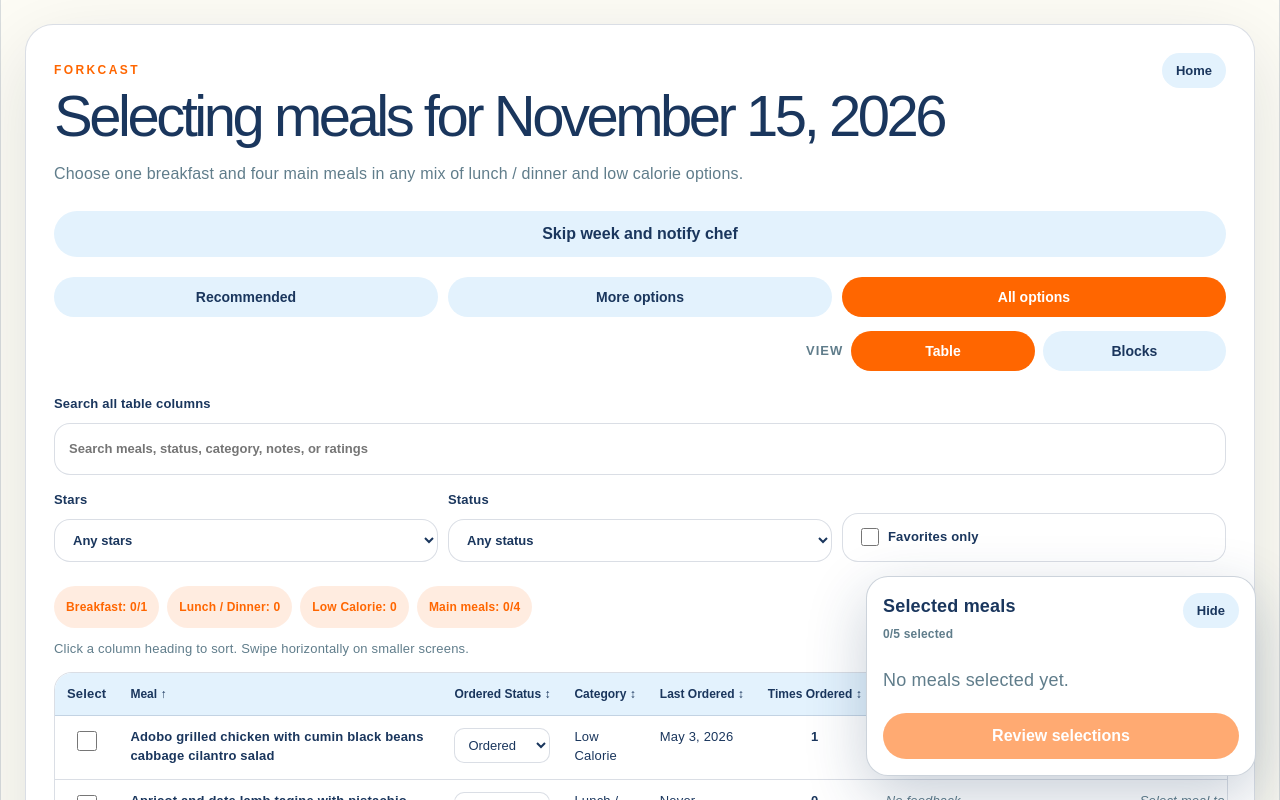
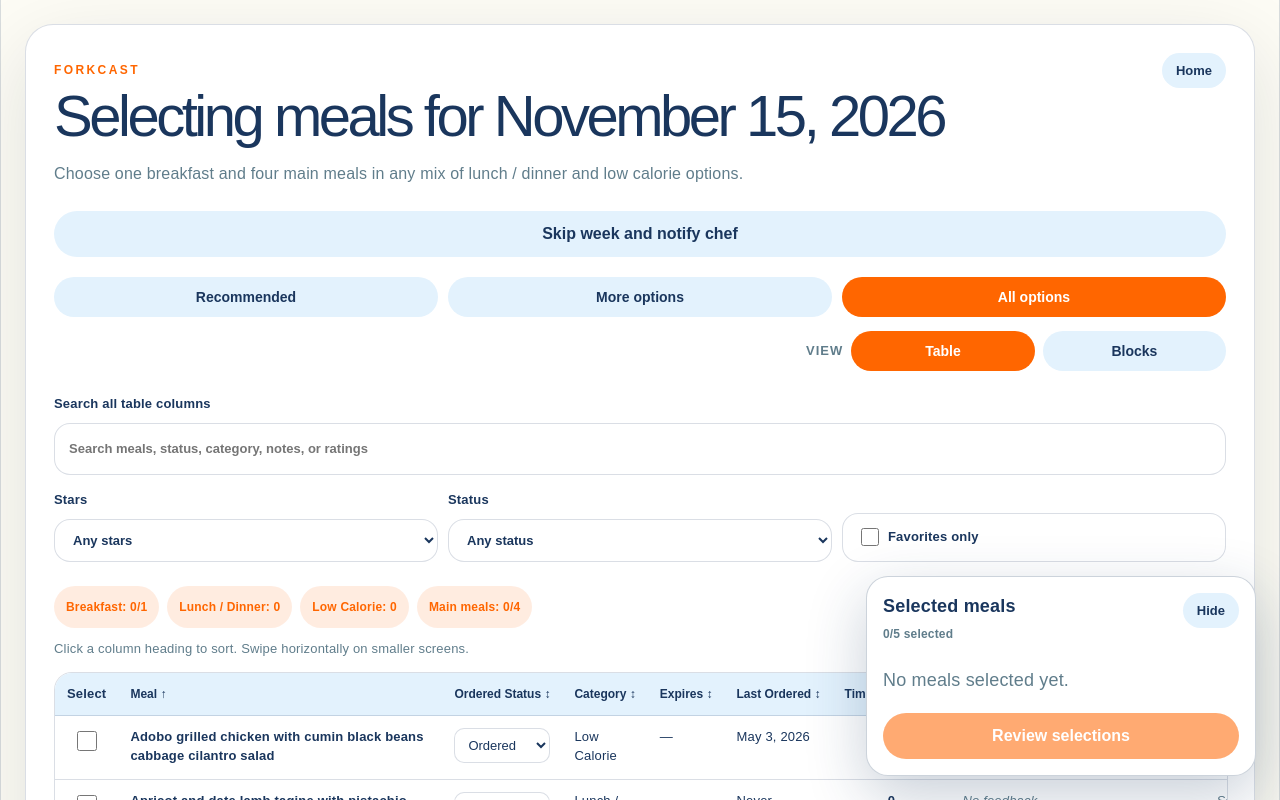
Before and after one commit to meshulallc-bit/forkcast, a React (Vite) app: page / in a window 1280 px wide. Both pictures are taken after a click on the button "View all meal options". Shown: the top 800 px of the page. Built offline with nearby package versions, Linux system fonts and the light colour scheme.

Commit message:
Add seasonal menu expiration

```diff
--- a/src/App.css
+++ b/src/App.css
@@ -977,7 +977,7 @@ button:disabled {
 
 .menu-table {
   width: 100%;
-  min-width: 1500px;
+  min-width: 1620px;
   border-collapse: separate;
   border-spacing: 0;
   color: var(--forkcast-navy);
@@ -1510,7 +1510,7 @@ button:disabled {
   }
 
   .menu-table {
-    min-width: 1500px;
+    min-width: 1620px;
   }
 
   .selection-tray {
--- a/src/App.tsx
+++ b/src/App.tsx
@@ -10,7 +10,7 @@ type ChefNotes = Record<string, string>
 type MealOverrides = Record<string, Partial<Meal>>
 type Screen = 'home' | 'pick' | 'review' | 'history'
 type MenuView = 'block' | 'table'
-type TableSortKey = 'description' | 'status' | 'category' | 'lastOrderedDate' | 'timesOrdered' | 'feedback' | 'chefNotes' | 'lynnRating' | 'davidRating'
+type TableSortKey = 'description' | 'status' | 'category' | 'expiresAt' | 'lastOrderedDate' | 'timesOrdered' | 'feedback' | 'chefNotes' | 'lynnRating' | 'davidRating'
 type NewMealDraft = { category: MealCategory; description: string }
 type ImportMealDraft = { text: string }
 type ImportMealEntry = { description: string; category: MealCategory }
@@ -431,15 +431,17 @@ function App() {
     submittedWeeksByDate.set(week.weekOf, importedWeek ? mergeWeeklySelections(importedWeek, week) : week)
   }
   const allSubmittedWeeks = Array.from(submittedWeeksByDate.values()).sort((a, b) => b.weekOf.localeCompare(a.weekOf))
+  const today = new Date()
   const completedWeekSet = new Set(allSubmittedWeeks.map((week) => week.weekOf))
   for (const [weekOf, draft] of Object.entries(storedData.selectionDrafts)) {
     const draftMeals = draft.selectedMealIds.map((id) => mealById.get(id)).filter((meal): meal is Meal => Boolean(meal))
     const draftIsComplete = draft.selectedMealIds.length === 5
+      && draftMeals.length === 5
+      && draftMeals.every((meal) => !isMealArchivedForSelection(meal, weekOf))
       && draftMeals.filter((meal) => meal.category === 'breakfast').length === 1
       && draftMeals.filter((meal) => meal.category !== 'breakfast').length === 4
     if (draftIsComplete) completedWeekSet.add(weekOf)
   }
-  const today = new Date()
   const currentWeekOf = sundayForDate(today)
   const saturdayTargetWeek = today.getDay() === 6 ? toIsoDate(addDays(today, 8)) : null
   const showSaturdaySelectPrompt = saturdayTargetWeek ? !completedWeekSet.has(saturdayTargetWeek) : false
@@ -448,7 +450,10 @@ function App() {
   const selectedMeals = selectedMealIds.map((id) => mealById.get(id)).filter((meal): meal is Meal => Boolean(meal))
   const selectedBreakfastCount = selectedMeals.filter((meal) => meal.category === 'breakfast').length
   const selectedMainCount = selectedMeals.filter((meal) => meal.category !== 'breakfast').length
-  const selectionIsComplete = selectedMealIds.length === 5 && selectedBreakfastCount === 1 && selectedMainCount === 4
+  const selectionIsComplete = selectedMealIds.length === 5
+    && selectedBreakfastCount === 1
+    && selectedMainCount === 4
+    && selectedMeals.every((meal) => !isMealArchivedForSelection(meal))
 
   useEffect(() => {
     if (!selectedWeekOf || (screen !== 'pick' && screen !== 'review')) return
@@ -765,8 +770,12 @@ function App() {
 
   function startWeekSelection(weekOf: string) {
     const draft = storedData.selectionDrafts[weekOf]
+    const availableSelectedMealIds = (draft?.selectedMealIds ?? []).filter((mealId) => {
+      const meal = mealById.get(mealId)
+      return meal && !isMealArchivedForSelection(meal, weekOf)
+    })
     setSelectedWeekOf(weekOf)
-    setSelectedMealIds(draft?.selectedMealIds ?? [])
+    setSelectedMealIds(availableSelectedMealIds)
     setQuantities(draft?.quantities ?? {})
     setChefNotes(draft?.chefNotes ?? {})
     setExtraSmall(draft?.extraSmall ?? 2)
@@ -1018,6 +1027,7 @@ function App() {
   function sortedMealsForCategory(category: MealCategory) {
     const sortedMeals = meals
       .filter((meal) => meal.category === category)
+      .filter((meal) => !isMealArchivedForSelection(meal))
       .filter((meal) => optionMode === 'all' || meal.status !== 'doNotOrderAgain')
       .sort((a, b) => {
         const scoreDiff = recommendationScore(b) - recommendationScore(a)
@@ -1062,6 +1072,7 @@ function App() {
       meal.description,
       statusLabels[meal.status],
       categoryLabels[meal.category],
+      meal.expiresAt ? `Expires ${meal.expiresAt} ${formatWeek(meal.expiresAt)}` : 'No expiration',
       meal.lastOrderedDate,
       formatLastOrdered(meal.lastOrderedDate),
       String(meal.timesOrdered),
@@ -1077,6 +1088,7 @@ function App() {
     if (key === 'description') return normalizeDescription(meal.description)
     if (key === 'status') return statusLabels[meal.status]
     if (key === 'category') return categoryLabels[meal.category]
+    if (key === 'expiresAt') return meal.expiresAt ?? ''
     if (key === 'lastOrderedDate') return meal.lastOrderedDate.match(/^\d{4}-\d{2}-\d{2}$/) ? meal.lastOrderedDate : ''
     if (key === 'timesOrdered') return meal.timesOrdered
     if (key === 'feedback') return normalizeDescription(feedbackNotesForMeal(meal).map((note) => note.text).join(' '))
@@ -1103,6 +1115,11 @@ function App() {
     setTableSort((current) => current.key === key
       ? { key, direction: current.direction === 'asc' ? 'desc' : 'asc' }
       : { key, direction: 'asc' })
+  }
+
+  function isMealArchivedForSelection(meal: Meal, weekOf = selectedWeekOf || currentWeekOf) {
+    if (!meal.expiresAt) return false
+    return toIsoDate(today) > meal.expiresAt || weekOf > meal.expiresAt
   }
 
   function selectionDisabled(meal: Meal) {
@@ -1169,7 +1186,9 @@ function App() {
   const chefEmail = generatedEmail || (selectedWeekOf ? buildChefEmail() : '')
 
   function saveSelectedWeek() {
-    if (!selectionIsComplete) return ''
+    const currentDate = toIsoDate(new Date())
+    const hasExpiredSelection = selectedMeals.some((meal) => meal.expiresAt && (currentDate > meal.expiresAt || selectedWeekOf > meal.expiresAt))
+    if (!selectionIsComplete || hasExpiredSelection) return ''
 
     const submittedWeek: WeeklySelection = {
       weekOf: selectedWeekOf,
@@ -1401,6 +1420,7 @@ function App() {
             {renderRatingControl(meal, 'David', toIsoDate(new Date()), meal.davidRating)}
             {renderRatingControl(meal, 'Lynn', toIsoDate(new Date()), meal.lynnRating)}
             {avgRating !== null && <span>Average rating: {avgRating.toFixed(1)}/5 ({ratingCount})</span>}
+            {meal.expiresAt && <span>Available through: {formatLastOrdered(meal.expiresAt)}</span>}
             <span>Last ordered: {formatLastOrdered(meal.lastOrderedDate)}</span>
             <span>Times ordered: {meal.timesOrdered}</span>
             {orderedDates.length > 1 && <span>Ordered dates: {orderedDates.map(formatLastOrdered).join(', ')}</span>}
@@ -1489,6 +1509,7 @@ function App() {
             </select>
           ) : categoryLabels[meal.category]}
         </td>
+        <td>{meal.expiresAt ? formatLastOrdered(meal.expiresAt) : '—'}</td>
         <td>{formatLastOrdered(meal.lastOrderedDate)}</td>
         <td className="numeric-table-cell">{meal.timesOrdered}</td>
         <td className="feedback-column">
@@ -1877,7 +1898,7 @@ function App() {
           )}
           {(optionMode === 'all' || menuView === 'table') && (
             <datalist id="meal-search-options">
-              {meals.map((meal) => <option value={meal.description} key={meal.id} />)}
+              {meals.filter((meal) => !isMealArchivedForSelection(meal)).map((meal) => <option value={meal.description} key={meal.id} />)}
             </datalist>
           )}
           {optionMode === 'all' && (
@@ -1924,7 +1945,7 @@ function App() {
                   <div className="section-heading">
                     <div>
                       <h2>{categoryLabels[category]}</h2>
-                      <p>{category === 'breakfast' ? `Choose 1. Selected ${count} of 1.` : `Recommended ${target}. Selected ${count} here and ${mainSelectedCount} of 4 main meals total.`} Showing {visibleMeals.length} of {meals.filter((meal) => meal.category === category).length} menu options.</p>
+                      <p>{category === 'breakfast' ? `Choose 1. Selected ${count} of 1.` : `Recommended ${target}. Selected ${count} here and ${mainSelectedCount} of 4 main meals total.`} Showing {visibleMeals.length} of {meals.filter((meal) => meal.category === category && !isMealArchivedForSelection(meal)).length} menu options.</p>
                     </div>
                     <span className={categoryComplete ? 'complete-pill' : 'open-pill'}>{categoryComplete ? 'Complete' : `${slotsLeft} ${category === 'breakfast' ? 'breakfast' : 'main'} left`}</span>
                   </div>
@@ -1949,6 +1970,7 @@ function App() {
                         {renderSortableTableHeader('Meal', 'description')}
                         {renderSortableTableHeader('Ordered Status', 'status')}
                         {renderSortableTableHeader('Category', 'category')}
+                        {renderSortableTableHeader('Expires', 'expiresAt')}
                         {renderSortableTableHeader('Last Ordered', 'lastOrderedDate')}
                         {renderSortableTableHeader('Times Ordered', 'timesOrdered')}
                         {renderSortableTableHeader('Feedback Notes', 'feedback')}
@@ -1961,7 +1983,7 @@ function App() {
                     <tbody>
                       {tableMeals.length > 0
                         ? tableMeals.map(renderMealTableRow)
-                        : <tr><td className="empty-table-row" colSpan={11}>No meals match the current search and filters.</td></tr>}
+                        : <tr><td className="empty-table-row" colSpan={12}>No meals match the current search and filters.</td></tr>}
                     </tbody>
                   </table>
                 </div>
--- a/src/mealData.ts
+++ b/src/mealData.ts
@@ -13,6 +13,7 @@ export type Meal = {
   timesOrdered: number
   davidNote?: string
   lynnNote?: string
+  expiresAt?: string
 }
 
 export const meals: Meal[] = [
@@ -2703,5 +2704,245 @@ export const meals: Meal[] = [
     "timesOrdered": 0,
     "davidNote": "",
     "lynnNote": ""
+  },
+  {
+    "id": "breakfast-burrito-sweet-potato-egg-chive-mozzarella-whole-wheat-tortilla",
+    "category": "breakfast",
+    "description": "Burrito sweet potato egg chive mozzarella (whole wheat tortilla)",
+    "davidRating": null,
+    "lynnRating": null,
+    "status": "notOrdered",
+    "comments": "",
+    "recommendedBecause": "Seasonal menu available through March 31, 2027.",
+    "lastOrderedDate": "Never",
+    "timesOrdered": 0,
+    "davidNote": "",
+    "lynnNote": "",
+    "expiresAt": "2027-03-31"
+  },
+  {
+    "id": "breakfast-paprika-potato-and-egg-bake-with-beets-and-turkey-bacon",
+    "category": "breakfast",
+    "description": "Paprika potato and egg bake with beets and turkey bacon",
+    "davidRating": null,
+    "lynnRating": null,
+    "status": "notOrdered",
+    "comments": "",
+    "recommendedBecause": "Seasonal menu available through March 31, 2027.",
+    "lastOrderedDate": "Never",
+    "timesOrdered": 0,
+    "davidNote": "",
+    "lynnNote": "",
+    "expiresAt": "2027-03-31"
+  },
+  {
+    "id": "breakfast-egg-lentil-and-veggies-tortilla-quiche",
+    "category": "breakfast",
+    "description": "Egg lentil and veggies tortilla quiche",
+    "davidRating": null,
+    "lynnRating": null,
+    "status": "notOrdered",
+    "comments": "",
+    "recommendedBecause": "Seasonal menu available through March 31, 2027.",
+    "lastOrderedDate": "Never",
+    "timesOrdered": 0,
+    "davidNote": "",
+    "lynnNote": "",
+    "expiresAt": "2027-03-31"
+  },
+  {
+    "id": "breakfast-pecan-pie-baked-oats-healthy-version",
+    "category": "breakfast",
+    "description": "Pecan pie baked oats ( healthy version)",
+    "davidRating": null,
+    "lynnRating": null,
+    "status": "notOrdered",
+    "comments": "",
+    "recommendedBecause": "Seasonal menu available through March 31, 2027.",
+    "lastOrderedDate": "Never",
+    "timesOrdered": 0,
+    "davidNote": "",
+    "lynnNote": "",
+    "expiresAt": "2027-03-31"
+  },
+  {
+    "id": "breakfast-ham-and-cheddar-cheese-chive-egg-bites",
+    "category": "breakfast",
+    "description": "Ham and cheddar cheese chive egg bites",
+    "davidRating": null,
+    "lynnRating": null,
+    "status": "notOrdered",
+    "comments": "",
+    "recommendedBecause": "Seasonal menu available through March 31, 2027.",
+    "lastOrderedDate": "Never",
+    "timesOrdered": 0,
+    "davidNote": "",
+    "lynnNote": "",
+    "expiresAt": "2027-03-31"
+  },
+  {
+    "id": "lunchDinner-curried-shredded-chicken-and-rice-salad",
+    "category": "lunchDinner",
+    "description": "Curried shredded chicken and rice salad",
+    "davidRating": null,
+    "lynnRating": null,
+    "status": "notOrdered",
+    "comments": "",
+    "recommendedBecause": "Seasonal menu available through March 31, 2027.",
+    "lastOrderedDate": "Never",
+    "timesOrdered": 0,
+    "davidNote": "",
+    "lynnNote": "",
+    "expiresAt": "2027-03-31"
+  },
+  {
+    "id": "lunchDinner-potato-crusted-shredded-chicken-pot-pie",
+    "category": "lunchDinner",
+    "description": "Potato crusted shredded chicken pot pie",
+    "davidRating": null,
+    "lynnRating": null,
+    "status": "notOrdered",
+    "comments": "",
+    "recommendedBecause": "Seasonal menu available through March 31, 2027.",
+    "lastOrderedDate": "Never",
+    "timesOrdered": 0,
+    "davidNote": "",
+    "lynnNote": "",
+    "expiresAt": "2027-03-31"
+  },
+  {
+    "id": "lunchDinner-hamburger-bake-w-cheese-and-sesame-topped-phyllo-cabbage-w-dipping-sauce",
+    "category": "lunchDinner",
+    "description": "Hamburger bake w cheese and sesame topped phyllo cabbage w (dipping sauce)",
+    "davidRating": null,
+    "lynnRating": null,
+    "status": "notOrdered",
+    "comments": "",
+    "recommendedBecause": "Seasonal menu available through March 31, 2027.",
+    "lastOrderedDate": "Never",
+    "timesOrdered": 0,
+    "davidNote": "",
+    "lynnNote": "",
+    "expiresAt": "2027-03-31"
+  },
+  {
+    "id": "lunchDinner-saucy-paprika-chicken-bake-with-cabbage-and-white-beans-w-white-rice",
+    "category": "lunchDinner",
+    "description": "Saucy paprika chicken bake with cabbage and white beans w white rice",
+    "davidRating": null,
+    "lynnRating": null,
+    "status": "notOrdered",
+    "comments": "",
+    "recommendedBecause": "Seasonal menu available through March 31, 2027.",
+    "lastOrderedDate": "Never",
+    "timesOrdered": 0,
+    "davidNote": "",
+    "lynnNote": "",
+    "expiresAt": "2027-03-31"
+  },
+  {
+    "id": "lunchDinner-dirty-cabbage-bowl-with-andouille-chicken-sausage-and-hamburger-or-bison",
+    "category": "lunchDinner",
+    "description": "Dirty cabbage bowl with andouille chicken sausage and hamburger or bison",
+    "davidRating": null,
+    "lynnRating": null,
+    "status": "notOrdered",
+    "comments": "",
+    "recommendedBecause": "Seasonal menu available through March 31, 2027.",
+    "lastOrderedDate": "Never",
+    "timesOrdered": 0,
+    "davidNote": "",
+    "lynnNote": "",
+    "expiresAt": "2027-03-31"
+  },
+  {
+    "id": "lunchDinner-cajun-chicken-salad-pita-sandwiches-or-over-a-bed-of-cabbage",
+    "category": "lunchDinner",
+    "description": "Cajun chicken salad pita sandwiches or over a bed of cabbage",
+    "davidRating": null,
+    "lynnRating": null,
+    "status": "notOrdered",
+    "comments": "",
+    "recommendedBecause": "Seasonal menu available through March 31, 2027.",
+    "lastOrderedDate": "Never",
+    "timesOrdered": 0,
+    "davidNote": "",
+    "lynnNote": "",
+    "expiresAt": "2027-03-31"
+  },
+  {
+    "id": "lunchDinner-grilled-teriyaki-chicken-broccoli-and-white-rice-coconut-aminos",
+    "category": "lunchDinner",
+    "description": "Grilled teriyaki chicken broccoli and white rice ( coconut aminos)",
+    "davidRating": null,
+    "lynnRating": null,
+    "status": "notOrdered",
+    "comments": "",
+    "recommendedBecause": "Seasonal menu available through March 31, 2027.",
+    "lastOrderedDate": "Never",
+    "timesOrdered": 0,
+    "davidNote": "",
+    "lynnNote": "",
+    "expiresAt": "2027-03-31"
+  },
+  {
+    "id": "lowCalorie-filet-with-cranberry-horseradish-relish-and-roasted-sweet-potatoes",
+    "category": "lowCalorie",
+    "description": "Filet with cranberry horseradish relish and roasted sweet potatoes",
+    "davidRating": null,
+    "lynnRating": null,
+    "status": "notOrdered",
+    "comments": "",
+    "recommendedBecause": "Seasonal menu available through March 31, 2027.",
+    "lastOrderedDate": "Never",
+    "timesOrdered": 0,
+    "davidNote": "",
+    "lynnNote": "",
+    "expiresAt": "2027-03-31"
+  },
+  {
+    "id": "lowCalorie-balsamic-grilled-chicken-with-cranberry-cabbage-salad",
+    "category": "lowCalorie",
+    "description": "Balsamic Grilled chicken with cranberry cabbage salad",
+    "davidRating": null,
+    "lynnRating": null,
+    "status": "notOrdered",
+    "comments": "",
+    "recommendedBecause": "Seasonal menu available through March 31, 2027.",
+    "lastOrderedDate": "Never",
+    "timesOrdered": 0,
+    "davidNote": "",
+    "lynnNote": "",
+    "expiresAt": "2027-03-31"
+  },
+  {
+    "id": "lowCalorie-marinated-baked-chicken-with-festive-squash-and-farro-salad",
+    "category": "lowCalorie",
+    "description": "Marinated baked chicken with festive squash and farro salad",
+    "davidRating": null,
+    "lynnRating": null,
+    "status": "notOrdered",
+    "comments": "",
+    "recommendedBecause": "Seasonal menu available through March 31, 2027.",
+    "lastOrderedDate": "Never",
+    "timesOrdered": 0,
+    "davidNote": "",
+    "lynnNote": "",
+    "expiresAt": "2027-03-31"
+  },
+  {
+    "id": "lowCalorie-paprika-baked-chicken-with-fennel-apple-and-delicate-squash",
+    "category": "lowCalorie",
+    "description": "Paprika baked chicken with fennel apple and delicate squash",
+    "davidRating": null,
+    "lynnRating": null,
+    "status": "notOrdered",
+    "comments": "",
+    "recommendedBecause": "Seasonal menu available through March 31, 2027.",
+    "lastOrderedDate": "Never",
+    "timesOrdered": 0,
+    "davidNote": "",
+    "lynnNote": "",
+    "expiresAt": "2027-03-31"
   }
 ]
```
